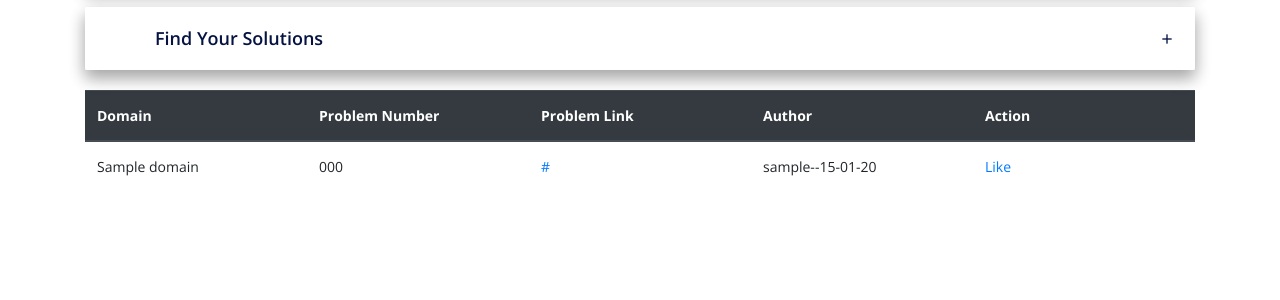
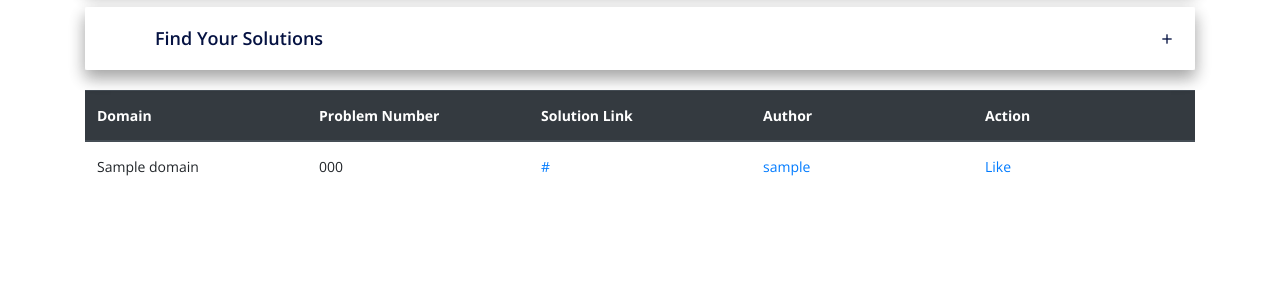
Before and after one commit to Akashkarmokar/Ground, a Django app: page /archive/main/ in a window 1280 px wide. Shown: the part 455-755 px from the top of the page. Run offline with Django 3.2, Linux system fonts and the light colour scheme; tables that the repository leaves empty hold one stand-in row (values such as "Sample post"); some libraries are stand-ins or nearby versions.

Commit message:
After Search create soultion form add

```diff
--- a/archive/templates/archive/main.html
+++ b/archive/templates/archive/main.html
@@ -103,7 +103,7 @@
                         <tr>
                             <th scope="col">Domain</th>
                             <th scope="col">Problem Number</th>
-                            <th scope="col">Problem Link</th>
+                            <th scope="col">Solution Link</th>
                             <th scope="col">Author</th>
                             <th scope="col">Action</th>
                         </tr>
@@ -114,7 +114,7 @@
                             <td>{{solution.domain}} </td>
                             <td class="problem-number">{{solution.number}} </td>
                             <td class="problem-link"><a href="{{solution.link}}" target="_blank">{{solution.link}} </a></td>
-                            <td>{{solution.author}} </td>
+                            <td><a href="{% url 'users:profile' solution.author.id %}">{{solution.author.user}}</a></td>
                             <td>
                                 {% if solution.author.user == request.user %}
                                 <a href="{% url 'archive:delete_solution' solution.id %}">Delete</a>
--- a/archive/views.py
+++ b/archive/views.py
@@ -35,12 +35,16 @@ def main_or_search(request):
             # print("//////")
             domain_query = request.GET['domain']
             number_query = request.GET['num']
-            solutions = Solution.objects.filter(Q(domain=domain_query)|Q(number=number_query))
+            solutions = Solution.objects.filter(Q(domain=domain_query) & Q(number=number_query))
             domains = Domain.objects.all()
             # print(domains)
+            solution_form = SolutionModelForm()
+            domain_form = DomainModelForm()
             context = {
                 'solutions':solutions,
                 'domains':domains,
+                'solution_form':solution_form,
+                'domain_form':domain_form,
             }
             return render(request,'archive/main.html',context)
         else:
```
